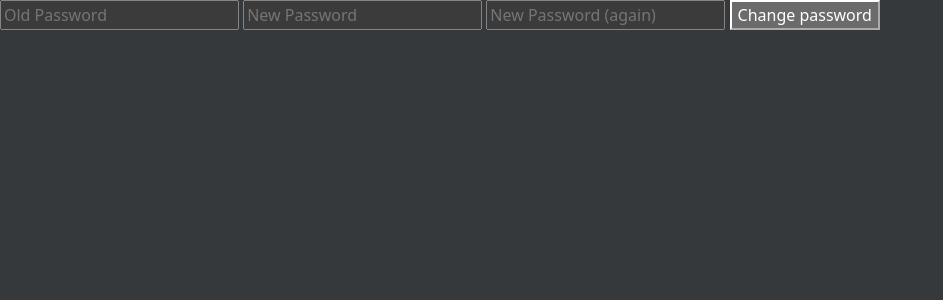
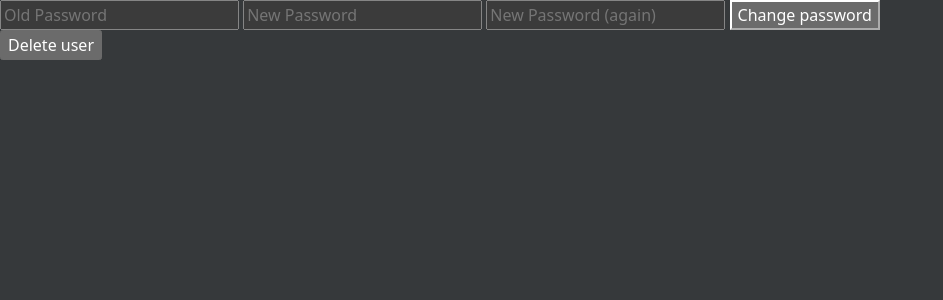
Before and after one commit to Xorger/admember, a Flask app: page /user in a window 1280 px wide. Shown: the part 56-356 px from the top of the page, without its empty margins (0-943 px from the left). Run offline with Flask 3, Linux system fonts and the light colour scheme; the visitor is signed in with stand-in values (Sample User, id 1).

Commit message:
Added delete functionality

```diff
--- a/app.py
+++ b/app.py
@@ -1,4 +1,3 @@
-from enum import member
 import os
 from flask import Flask, render_template, redirect, request, flash
 from werkzeug.security import generate_password_hash, check_password_hash
@@ -227,6 +226,13 @@ def delfamily():
 @login_required
 def user():
     if request.method == "POST":
+
+        if request.form.get("delete"):
+            user = db.session.get(User, current_user.id)
+            db.session.delete(user)
+            db.session.commit()
+            return redirect("/")
+
         oldpass = request.form.get("oldpass")
         newpass = request.form.get("newpass")
         again = request.form.get("again")
--- a/templates/user.html
+++ b/templates/user.html
@@ -20,5 +20,8 @@
     />
     <button type="submit">Change password</button>
 </form>
+<form action="/user" method="post">
+    <input type="submit" name="delete" id="delete" value="Delete user" />
+</form>
 
 {% endblock body %}
```
Also changed, not shown: templates/families.html (+4 -4 lines), templates/index.html (+4 -4 lines).
